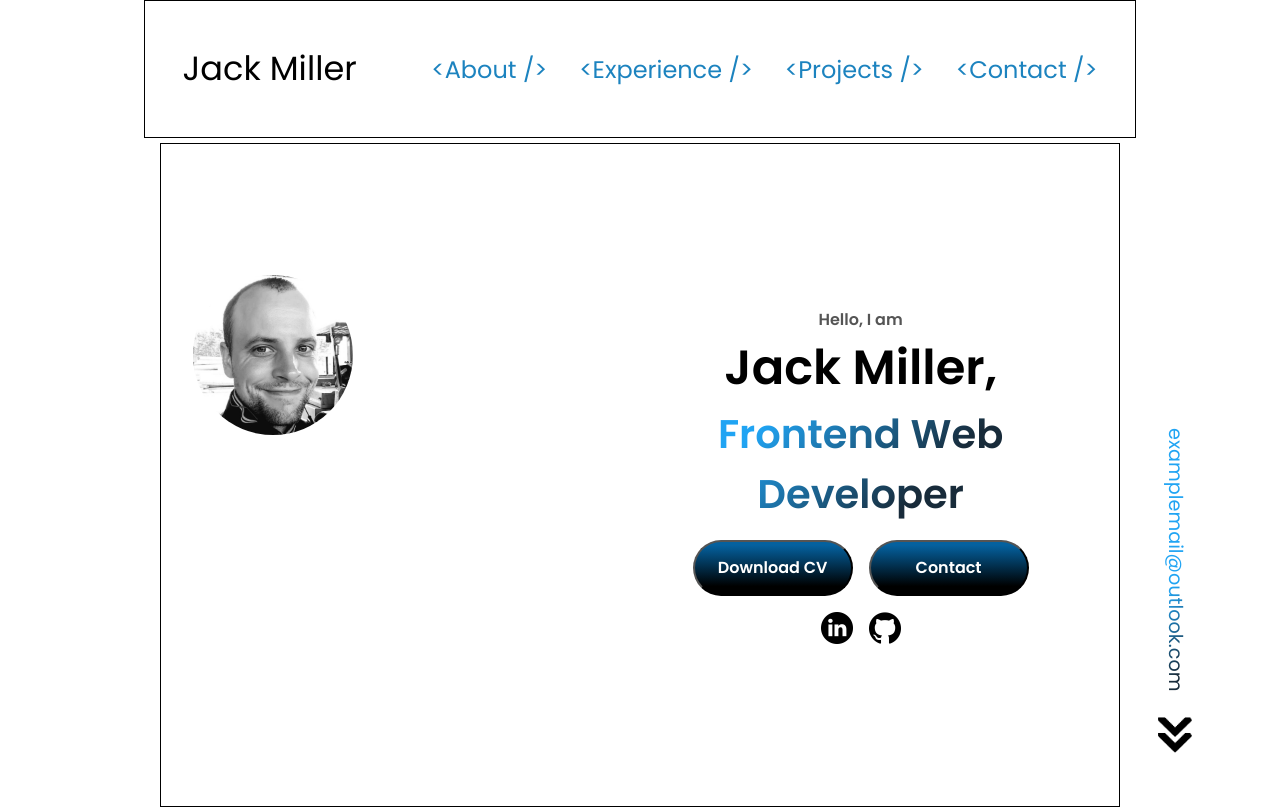
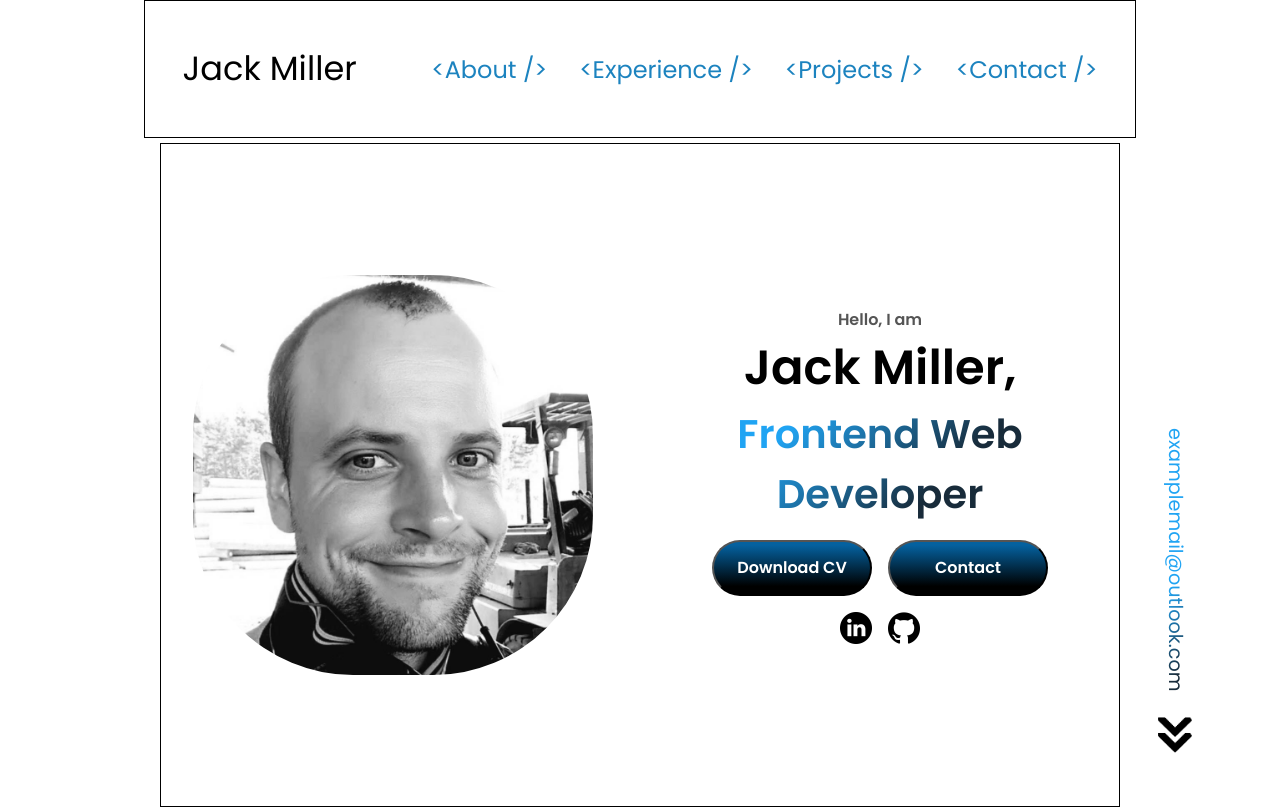
Before and after one commit to jdm1991/NewPortfolio, a React (Vite) app: page / in a window 1280 px wide. Shown: the top 808 px of the page. Built offline with nearby package versions, Linux system fonts and the light colour scheme.

Commit message:
Update changed.

```diff
--- a/src/App.css
+++ b/src/App.css
@@ -195,8 +195,6 @@ section {
 
 .section__pic-container img {
   border-radius: 10rem;
-  height: 10rem;
-  width: 10rem;
 }
 
 .section__text {
```
